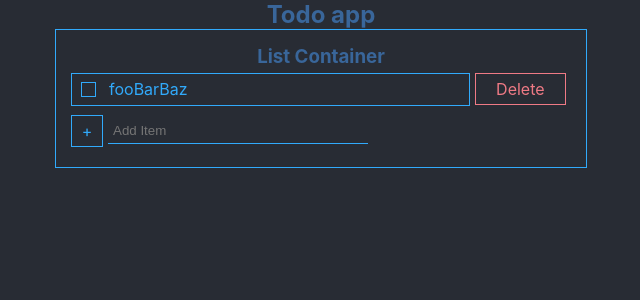
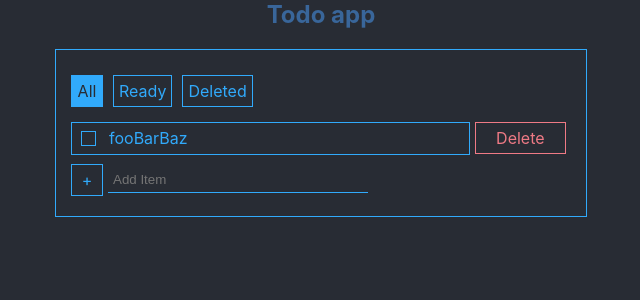
Before and after one commit to tothricsaj/todo-list__typescript, a React (Create React App) app: page / in a window 1280 px wide. Shown: the top 300 px of the page, without its empty margins (319-959 px from the left). Built offline with nearby package versions, Linux system fonts and the light colour scheme.

Commit message:
(style): button hover and button__selected

```diff
--- a/src/App.css
+++ b/src/App.css
@@ -25,9 +25,19 @@
   cursor: pointer;
 }
 
+.button:hover {
+  background-color: var(--light-blue);
+  color: var(--dark-blue);
+}
+
 .button__red {
   border-color: var(--candy-pink);
   color: var(--candy-pink);
+}
+
+.button__selected {
+  background-color: var(--light-blue);
+  color: var(--dark-grey);
 }
 
 .input {
--- a/src/App.tsx
+++ b/src/App.tsx
@@ -9,7 +9,7 @@ function App() {
   return (
     <ErrorBoundary>
       <div className="App">
-        <h2>Todo app</h2>
+        <h2 style={{marginBottom: '20px'}}>Todo app</h2>
         <ListContainer />
       </div>
     </ErrorBoundary>
--- a/src/components/ListContainer/ListContainer.tsx
+++ b/src/components/ListContainer/ListContainer.tsx
@@ -1,6 +1,7 @@
 import React from 'react'
 
 import ListItem from '../ListItem/ListItem'
+import StatusSelector from '../StatusSelector/StatusSelector'
 
 import style from './ListContainer.module.css'
 
@@ -34,6 +35,7 @@ const ListContainer = (props: any) => {
   }
 
   const keyDownHandler= (event: any) => {
+    // TODO(tothricsaj): don't put empty string into todoList
     if(event.keyCode === 13) {
       addListItem()
     }
@@ -41,7 +43,7 @@ const ListContainer = (props: any) => {
 
   return (
     <div className={style.container}>
-      <h3>List Container</h3>
+      <StatusSelector />
       <ul>
         {todoList.map((item, index) => (
           <li key={index} className={style.list_item}>
--- /dev/null
+++ b/src/components/StatusSelector/StatusSelector.module.css
@@ -0,0 +1,8 @@
+.status_wrapper {
+  width: 100%;
+  margin: 5px 0;
+  display: flex;
+  flex-direction: row;
+  justify-content: flex-start;
+  align-items: center;
+}
--- /dev/null
+++ b/src/components/StatusSelector/StatusSelector.tsx
@@ -0,0 +1,19 @@
+import React from 'react'
+
+import style from './StatusSelector.module.css'
+
+const StatusSelector = () => {
+ return (
+   <div className={style.status_wrapper}>
+    <div
+      className="button button__selected"
+      style={{marginLeft: '0'}}
+    >All</div>
+
+    <div className="button">Ready</div>
+    <div className="button">Deleted</div>
+   </div>
+ )
+}
+
+export default StatusSelector
```
